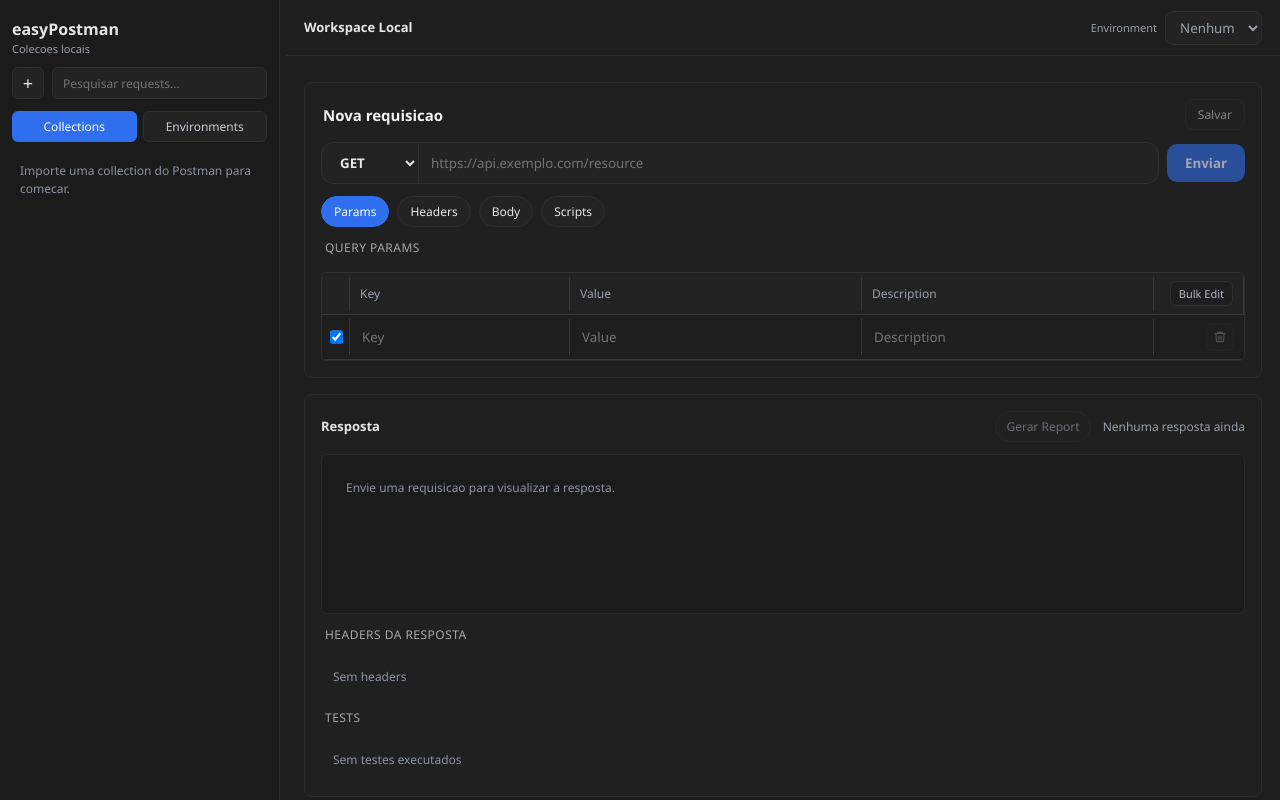
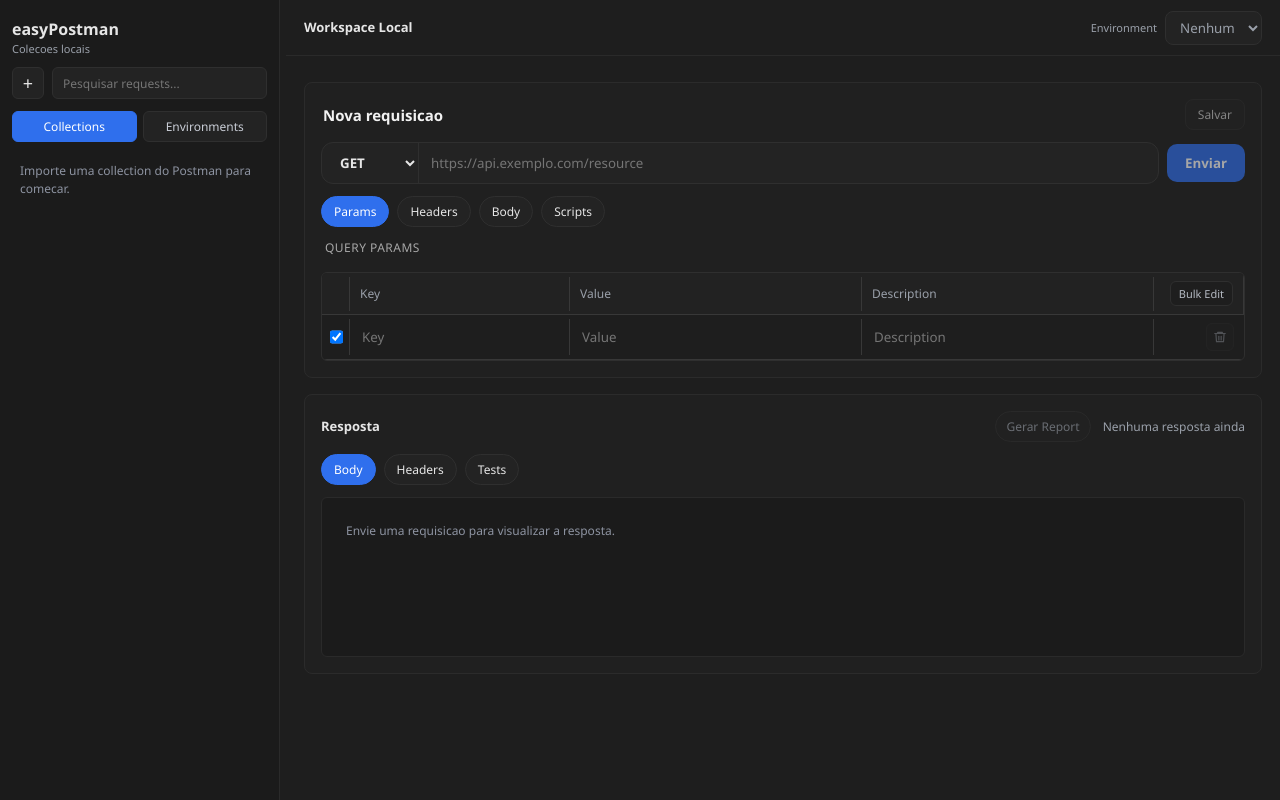
Before and after one commit to rhaynner-qa/easyPostman, a React (Vite) app: page / in a window 1280 px wide. Built offline with nearby package versions, Linux system fonts and the light colour scheme.

Commit message:
Separa resposta em abas

```diff
--- a/src/App.css
+++ b/src/App.css
@@ -980,6 +980,10 @@
   gap: 12px;
 }
 
+.response-tabs {
+  margin-bottom: 0;
+}
+
 .response-header {
   display: flex;
   justify-content: space-between;
@@ -1031,8 +1035,8 @@
   color: #e6e6e6;
 }
 
-.response-headers,
-.tests-panel {
+.response-table,
+.response-tests {
   display: flex;
   flex-direction: column;
   gap: 6px;
--- a/src/App.jsx
+++ b/src/App.jsx
@@ -473,6 +473,7 @@
   const [draftCollectionId, setDraftCollectionId] = useState("");
   const [activeTab, setActiveTab] = useState("Params");
   const [scriptTab, setScriptTab] = useState("Pre");
+  const [responseTab, setResponseTab] = useState("Body");
   const [response, setResponse] = useState(null);
   const [testResults, setTestResults] = useState([]);
   const [runs, setRuns] = useState([]);
@@ -1294,6 +1295,7 @@
 
   const handleSend = async () => {
     setIsSending(true);
+    setResponseTab("Body");
     setResponse(null);
     setTestResults([]);
 
@@ -2339,6 +2341,30 @@
                 )}
               </div>
             </div>
+            <div className="tab-row response-tabs">
+              <button
+                type="button"
+                className={`tab-button ${responseTab === "Body" ? "active" : ""}`}
+                onClick={() => setResponseTab("Body")}
+              >
+                Body
+              </button>
+              <button
+                type="button"
+                className={`tab-button ${responseTab === "Headers" ? "active" : ""}`}
+                onClick={() => setResponseTab("Headers")}
+              >
+                Headers
+              </button>
+              <button
+                type="button"
+                className={`tab-button ${responseTab === "Tests" ? "active" : ""}`}
+                onClick={() => setResponseTab("Tests")}
+              >
+                Tests
+              </button>
+            </div>
+            {responseTab === "Body" ? (
               <div className="response-body">
                 {response ? (
                   <pre>
@@ -2357,8 +2383,9 @@
                   </div>
                 )}
               </div>
-            <div className="response-headers">
-              <div className="table-header">Headers da resposta</div>
+            ) : null}
+            {responseTab === "Headers" ? (
+              <div className="response-body response-table">
                 {response?.headers?.length ? (
                   response.headers.map((header, index) => (
                     <div key={`resp-${index}`} className="table-row compact">
@@ -2367,11 +2394,12 @@
                     </div>
                   ))
                 ) : (
-                <div className="empty-hint">Sem headers</div>
+                  <div className="empty-hint">Sem headers na resposta.</div>
                 )}
               </div>
-            <div className="tests-panel">
-              <div className="table-header">Tests</div>
+            ) : null}
+            {responseTab === "Tests" ? (
+              <div className="response-body response-tests">
                 {testResults.length ? (
                   testResults.map((test, index) => (
                     <div key={`test-${index}`} className="test-row">
@@ -2383,9 +2411,10 @@
                     </div>
                   ))
                 ) : (
-                <div className="empty-hint">Sem testes executados</div>
+                  <div className="empty-hint">Sem testes executados.</div>
                 )}
               </div>
+            ) : null}
           </div>
         </div>
       </section>
```
Lines whose indentation alone changed are shown as unchanged.
